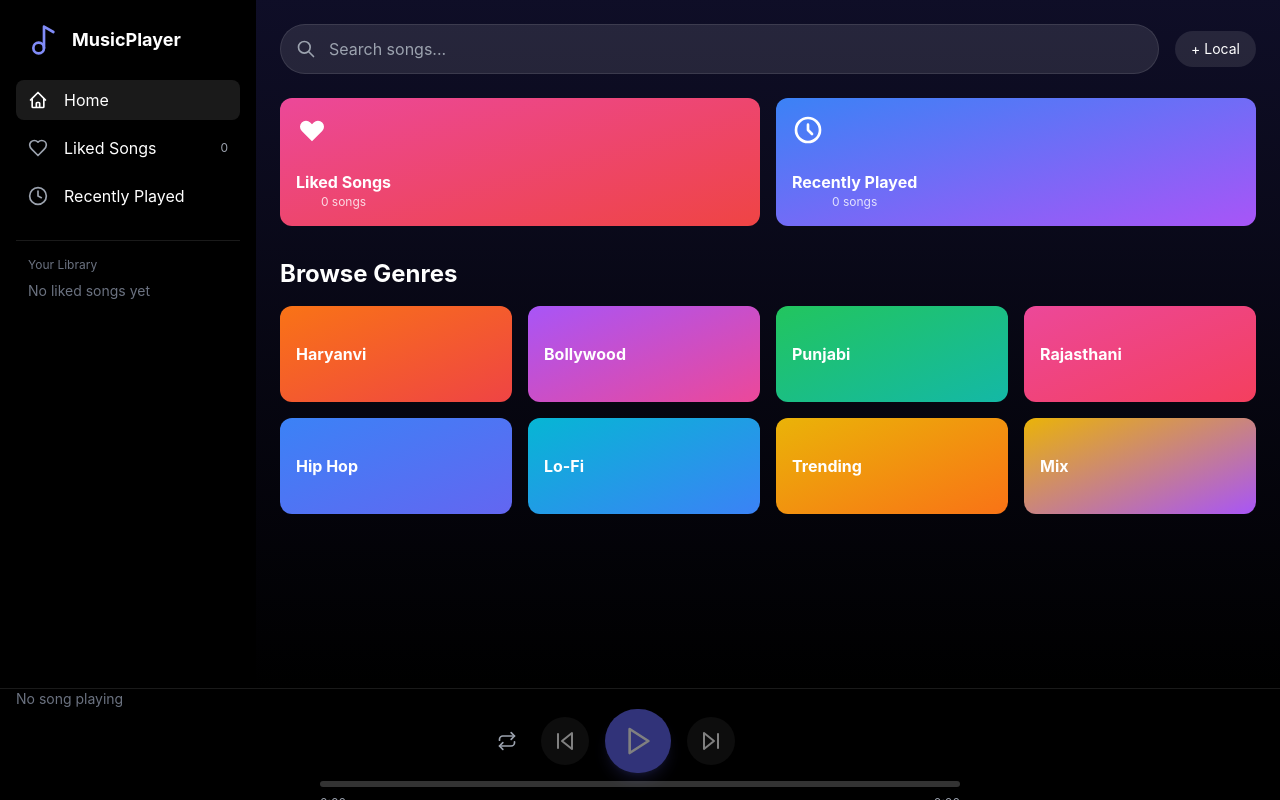
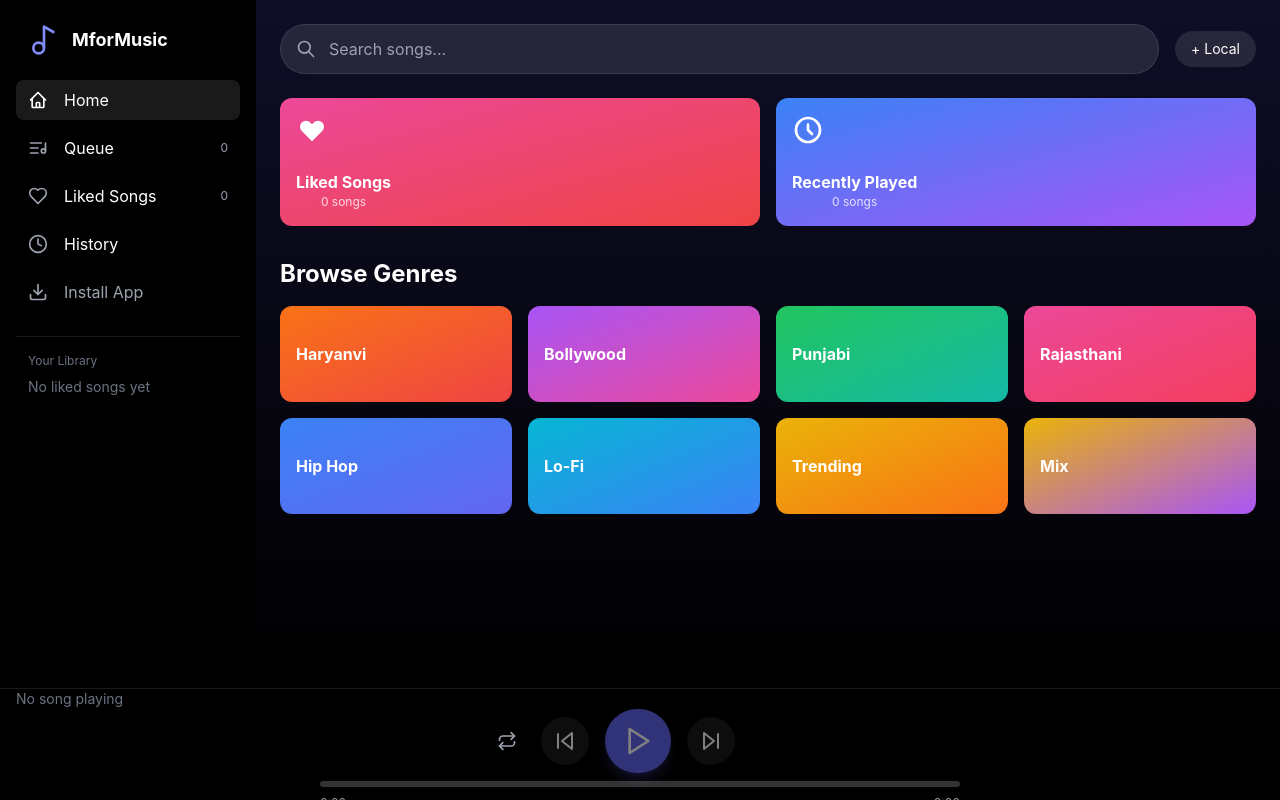
Before and after one commit to Mjangid2004/MforMusic, a Next.js app: page / in a window 1280 px wide. Built offline with nearby package versions, Linux system fonts and the light colour scheme.

Commit message:
Add Install button to mobile nav and desktop sidebar

```diff
--- a/src/app/page.tsx
+++ b/src/app/page.tsx
@@ -10,7 +10,6 @@ import BottomNav from "@/components/BottomNav";
 
 function MusicPlayerApp() {
   const [deferredPrompt, setDeferredPrompt] = useState<any>(null);
-  const [showInstall, setShowInstall] = useState(false);
 
   useEffect(() => {
     document.documentElement.classList.add("dark");
@@ -22,11 +21,16 @@ function MusicPlayerApp() {
       });
     }
 
-    // PWA Install prompt
+    // PWA Install prompt handler
     const handleBeforeInstall = (e: Event) => {
       e.preventDefault();
       setDeferredPrompt(e);
-      setShowInstall(true);
+
+      // Auto-click install button if exists
+      const installBtn = document.getElementById('install-trigger');
+      if (installBtn) {
+        (installBtn as any).prompt = e;
+      }
     };
 
     window.addEventListener('beforeinstallprompt', handleBeforeInstall);
@@ -36,34 +40,35 @@ function MusicPlayerApp() {
     };
   }, []);
 
-  const handleInstall = async () => {
-    if (!deferredPrompt) return;
+  const handleInstallClick = async () => {
+    const isIOS = /iPad|iPhone|iPod/.test(navigator.userAgent);
 
-    deferredPrompt.prompt();
-    const { outcome } = await deferredPrompt.userChoice;
+    if (isIOS) {
+      alert("📱 To install on iPhone:\n\n1. Tap the Share button (square with arrow)\n2. Scroll down and tap 'Add to Home Screen'\n3. Tap 'Add'");
+      return;
+    }
 
-    if (outcome === 'accepted') {
-      setShowInstall(false);
+    const trigger = document.getElementById('install-trigger') as any;
+    if (trigger && trigger.prompt) {
+      trigger.prompt();
+      const { outcome } = await trigger.prompt.userChoice;
+      if (outcome === 'accepted') {
+        console.log('User accepted install');
+      }
+    } else {
+      alert("💡 To install:\n\nOn Chrome: Tap menu (⋮) → 'Install app'\n\nOr open the app in Chrome and look for the install icon in the address bar.");
     }
-    setDeferredPrompt(null);
   };
 
   return (
     <PlayerProvider>
       <AppProvider>
         <div className="h-screen flex flex-col bg-black text-white overflow-hidden">
-          {/* Install Banner */}
-          {showInstall && (
-            <div className="bg-indigo-600 px-4 py-3 flex items-center justify-between md:hidden">
-              <span className="text-sm">Install MforMusic</span>
-              <button
-                onClick={handleInstall}
-                className="bg-white text-indigo-600 px-4 py-1 rounded-full text-sm font-medium"
-              >
-                Install
-              </button>
-            </div>
-          )}
+          <button
+            id="install-trigger"
+            style={{ display: 'none' }}
+            onClick={handleInstallClick}
+          />
 
           <div className="flex-1 flex overflow-hidden">
             {/* Desktop Sidebar */}
--- a/src/components/BottomNav.tsx
+++ b/src/components/BottomNav.tsx
@@ -1,10 +1,23 @@
 "use client";
 
 import { useAppContext } from "@/context/AppContext";
-import { Home, Heart, Clock, ListMusic } from "lucide-react";
+import { Home, Heart, Clock, ListMusic, Download } from "lucide-react";
 
 export default function BottomNav() {
   const { viewMode, setViewMode, clearSearch } = useAppContext();
+
+  const handleInstall = () => {
+    const isIOS = /iPad|iPhone|iPod/.test(navigator.userAgent);
+
+    if (isIOS) {
+      alert("To install: Tap Share → Add to Home Screen");
+    } else {
+      const installBtn = document.getElementById('install-btn');
+      if (installBtn) {
+        (installBtn as any).click();
+      }
+    }
+  };
 
   const tabs = [
     { id: "home" as const, label: "Home", icon: <Home className="w-6 h-6" /> },
@@ -35,7 +48,15 @@ export default function BottomNav() {
             <span className="text-xs mt-1">{tab.label}</span>
           </button>
         ))}
+        <button
+          onClick={handleInstall}
+          className="flex flex-col items-center justify-center flex-1 h-full text-gray-500 hover:text-white transition-colors"
+        >
+          <Download className="w-6 h-6" />
+          <span className="text-xs mt-1">Install</span>
+        </button>
       </div>
+      <button id="install-btn" style={{ display: 'none' }} />
     </div>
   );
 }
--- a/src/components/Sidebar.tsx
+++ b/src/components/Sidebar.tsx
@@ -2,17 +2,33 @@
 
 import { usePlayer } from "@/context/PlayerContext";
 import { useAppContext } from "@/context/AppContext";
-import { Music2, Heart, Clock } from "lucide-react";
+import { Music2, Heart, Clock, ListMusic, Download } from "lucide-react";
 
 export default function Sidebar() {
   const { state } = usePlayer();
   const { viewMode, setViewMode } = useAppContext();
 
+  const handleInstall = () => {
+    const isIOS = /iPad|iPhone|iPod/.test(navigator.userAgent);
+
+    if (isIOS) {
+      alert("📱 To install on iPhone:\n\n1. Tap the Share button (square with arrow)\n2. Scroll down and tap 'Add to Home Screen'\n3. Tap 'Add'");
+      return;
+    }
+
+    const trigger = document.getElementById('install-trigger') as any;
+    if (trigger && trigger.prompt) {
+      trigger.prompt();
+    } else {
+      alert("💡 To install:\n\nOn Chrome: Tap menu (⋮) → 'Install app'\n\nOr open the app in Chrome and look for the install icon in the address bar.");
+    }
+  };
+
   return (
     <div className="w-64 bg-black/40 p-4 flex flex-col">
       <div className="flex items-center gap-3 px-3 py-2 mb-4">
         <Music2 className="w-8 h-8 text-indigo-400" />
-        <span className="font-bold text-lg">MusicPlayer</span>
+        <span className="font-bold text-lg">MforMusic</span>
       </div>
 
       <div className="flex flex-col gap-2 mb-6">
@@ -24,6 +40,14 @@ export default function Sidebar() {
             <path strokeLinecap="round" strokeLinejoin="round" strokeWidth={2} d="M3 12l2-2m0 0l7-7 7 7M5 10v10a1 1 0 001 1h3m10-11l2 2m-2-2v10a1 1 0 01-1 1h-3m-6 0a1 1 0 001-1v-4a1 1 0 011-1h2a1 1 0 011 1v4a1 1 0 001 1m-6 0h6" />
           </svg>
           <span>Home</span>
+        </button>
+        <button
+          onClick={() => setViewMode('queue')}
+          className={`flex items-center gap-4 px-3 py-2 rounded-lg transition-colors ${viewMode === 'queue' ? 'bg-white/10' : 'hover:bg-white/5'}`}
+        >
+          <ListMusic className={`w-5 h-5 ${viewMode === 'queue' ? 'text-indigo-400' : 'text-gray-400'}`} />
+          <span>Queue</span>
+          <span className="ml-auto text-xs text-gray-400">{state.queue.length}</span>
         </button>
         <button
           onClick={() => setViewMode('liked')}
@@ -38,7 +62,14 @@ export default function Sidebar() {
           className={`flex items-center gap-4 px-3 py-2 rounded-lg transition-colors ${viewMode === 'history' ? 'bg-white/10' : 'hover:bg-white/5'}`}
         >
           <Clock className={`w-5 h-5 ${viewMode === 'history' ? 'text-blue-500' : 'text-gray-400'}`} />
-          <span>Recently Played</span>
+          <span>History</span>
+        </button>
+        <button
+          onClick={handleInstall}
+          className="flex items-center gap-4 px-3 py-2 rounded-lg hover:bg-white/5 text-gray-400"
+        >
+          <Download className="w-5 h-5" />
+          <span>Install App</span>
         </button>
       </div>
 
```
